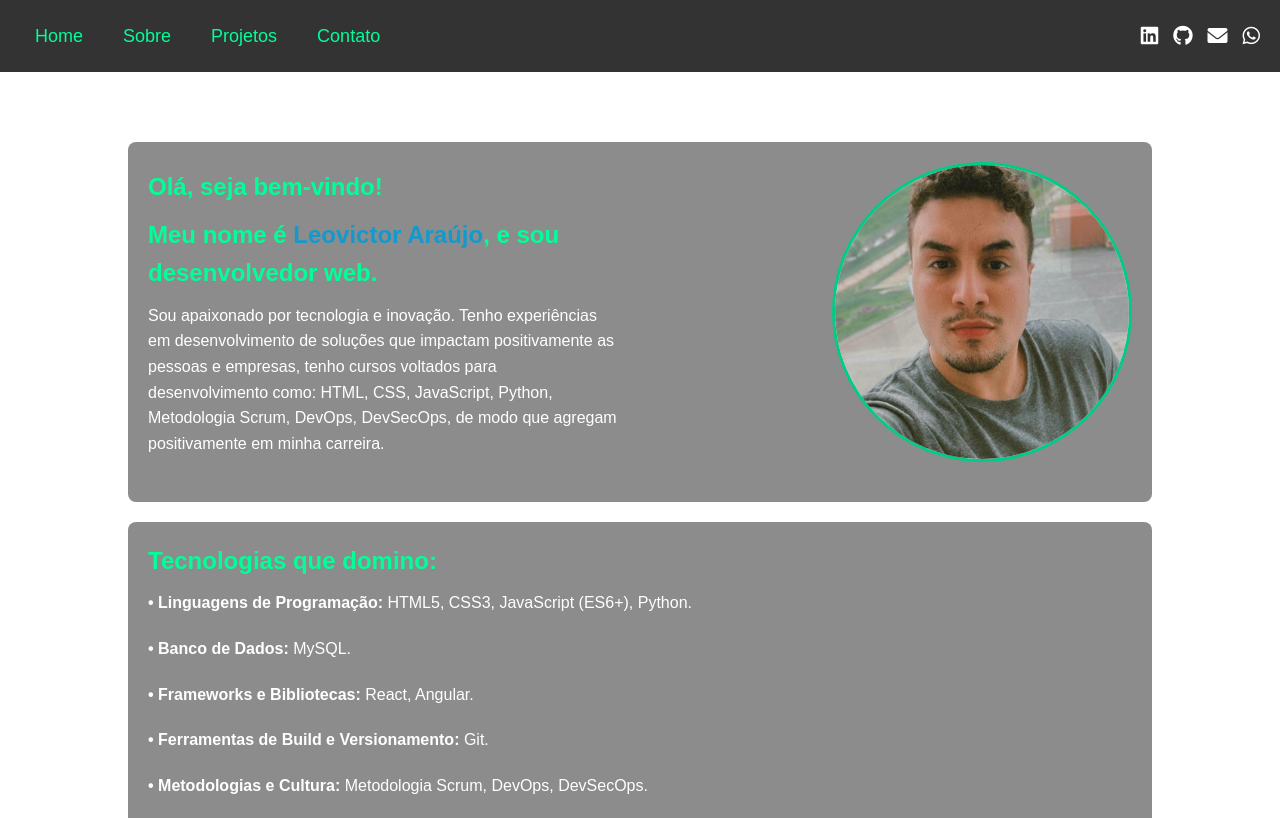
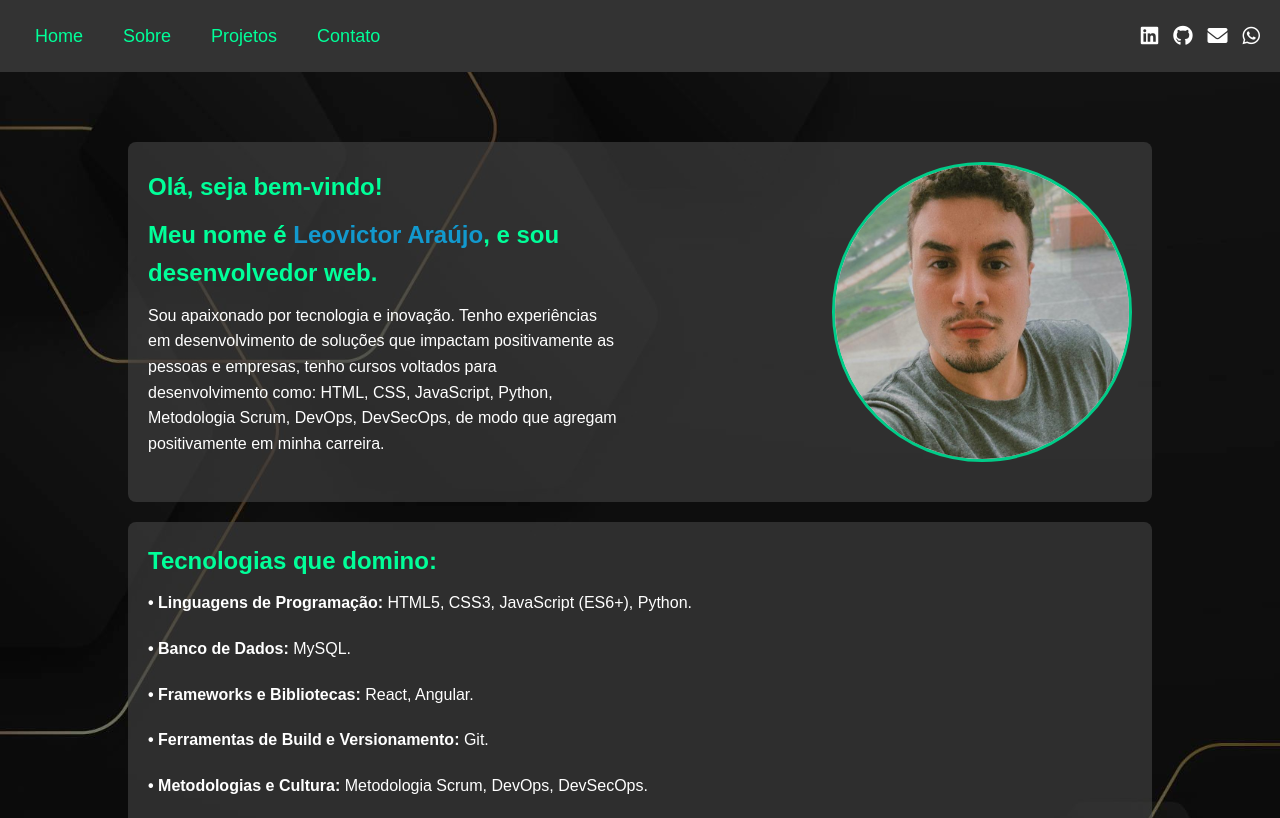
Before and after one commit to Levibr33/PortfolioLeovictor, a plain HTML site: page index.html in a window 1280 px wide. Shown: the top 818 px of the page. Drawn offline with Linux system fonts and the light colour scheme.

Commit message:
Update style.css

```diff
--- a/style.css
+++ b/style.css
@@ -91,7 +91,7 @@ nav ul li a:hover {
 body {
     font-family: Arial, sans-serif;
     color: #fff;
-    background-image: url('/assets/Imagens/fundo.jpg');
+    background-image: url('fundo.jpg');
     background-size: cover;
     background-position: center;
     line-height: 1.6;
```
